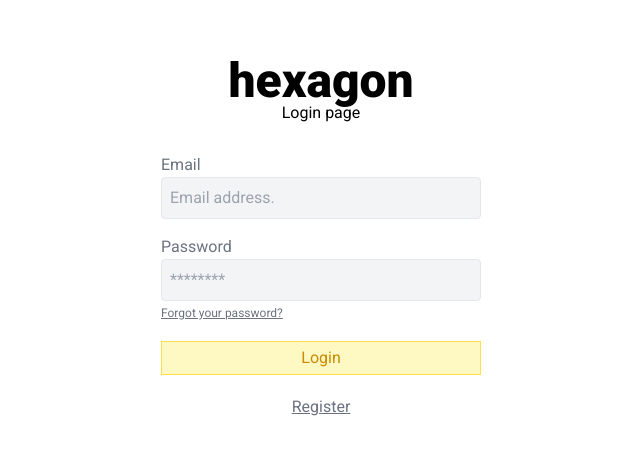
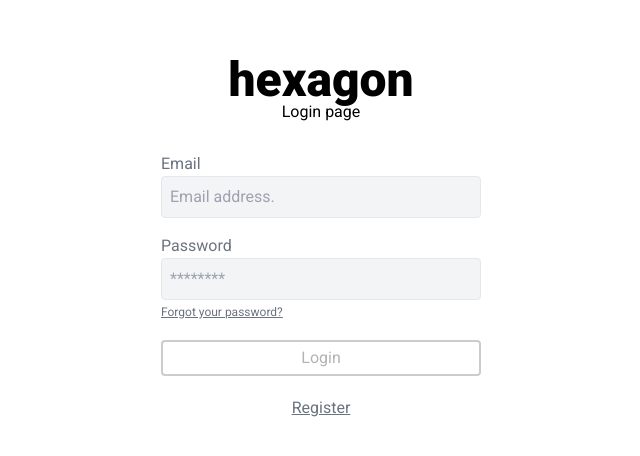
Before and after one commit to lucianowayand/hexagon, a Next.js app: page /login in a window 1280 px wide. Shown: the part 114-570 px from the top of the page, without its empty margins (319-959 px from the left). Built offline with nearby package versions, Linux system fonts and the light colour scheme; no server answers; the database is empty.

Commit message:
feat!: dynamic button color using the color lib

```diff
--- a/package.json
+++ b/package.json
@@ -15,6 +15,7 @@
     "@types/react": "18.0.25",
     "@types/react-dom": "18.0.9",
     "axios": "^1.2.0",
+    "color": "^4.2.3",
     "dotenv": "^16.0.3",
     "eslint": "8.28.0",
     "eslint-config-next": "13.0.5",
@@ -24,6 +25,7 @@
     "typescript": "4.9.3"
   },
   "devDependencies": {
+    "@types/color": "^3.0.3",
     "autoprefixer": "^10.4.13",
     "postcss": "^8.4.19",
     "prisma": "^4.6.1",
--- a/pages/login/index.tsx
+++ b/pages/login/index.tsx
@@ -3,8 +3,10 @@ import { useContext } from "react";
 import { ArrowFunction } from "typescript";
 import { Context } from "../../context/AttributesContext";
 
+import Color from "color";
+
 export default function Login() {
-	const { title } = useContext(Context);
+	const { title, primaryColor } = useContext(Context);
 
 	const Label = ({ children }: { children: React.ReactNode }) => {
 		return <label className="text-gray-500">{children}</label>;
@@ -16,7 +18,22 @@ export default function Login() {
 
 	const Button = ({ children }: { children: React.ReactNode }) => {
 		return (
-			<button className="p-1 mt-5 mb-5 w-full bg-yellow-100 border border-yellow-300 text-yellow-600">
+			<button
+				className="p-1 mt-5 mb-5 w-full rounded border-2"
+				style={
+					primaryColor !== "#000"
+						? {
+								backgroundColor: Color(primaryColor).lighten(0.7),
+								borderColor: Color(primaryColor).darken(0.2),
+								color: Color(primaryColor).darken(0.3),
+						  }
+						: {
+								backgroundColor: Color("grey").lighten(0.7),
+								borderColor: Color("grey").darken(0.2),
+								color: Color("grey").darken(0.3),
+						  }
+				}
+			>
 				{children}
 			</button>
 		);
```
Also changed, not shown: 1 other file (tests, documents, lock files or other folders).
